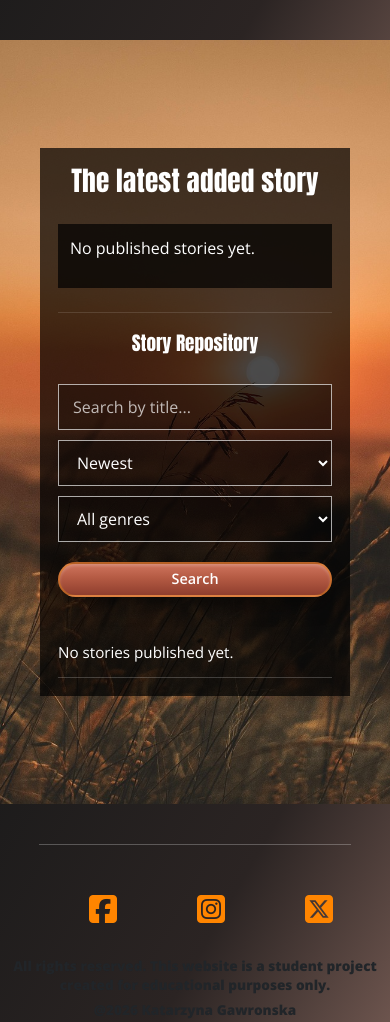
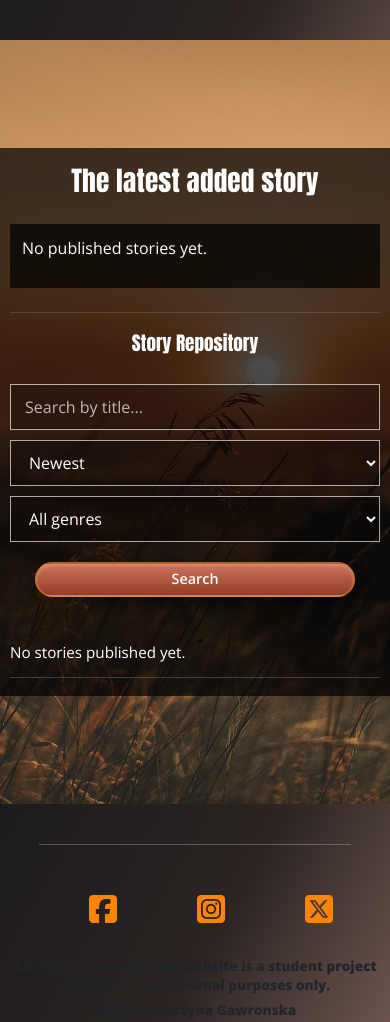
Before and after one commit to Kanareknie/Story-Gym, a Django app: page /repo/ in a window 390 px wide. Shown: the part 76-1098 px from the top of the page. Run offline with Django 4.2, Linux system fonts and the light colour scheme; data that the repository does not hold is empty; some libraries are stand-ins or nearby versions.

Commit message:
Update responsive for repo page

```diff
--- a/static/css/pages.css
+++ b/static/css/pages.css
@@ -1457,7 +1457,7 @@ Pages style CSS
 .stories-panel {
     width: min(1400px, calc(100% - 40px));
     display: grid;
-    grid-template-columns: 1.35fr 1fr;
+    grid-template-columns: minmax(0, 1.35fr) minmax(320px, 1fr);
     gap: clamp(16px, 3vw, 40px);
     padding: clamp(18px, 3.5vw, 44px);
     background: rgba(0, 0, 0, 0.70);
@@ -1643,9 +1643,9 @@ Pages style CSS
 
 .stories-row {
     display: grid;
-    grid-template-columns: 1fr 160px;
-    gap: 10px;
-    align-items: center;
+    grid-template-columns: minmax(0, 1fr) minmax(120px, auto);
+    gap: 16px;
+    align-items: start;
     padding: 14px 0;
     border-bottom: 1px solid rgba(255, 255, 255, 0.2);
 }
@@ -1654,12 +1654,15 @@ Pages style CSS
     display: flex;
     flex-direction: column;
     gap: 15px;
+    min-width: 0;
 }
 
 .story-name {
     font-size: 0.95rem;
     line-height: 1.5;
     color: #ffffff;
+    overflow-wrap: anywhere;
+    word-break: break-word;
 }
 
 .story-author {
@@ -1679,6 +1682,7 @@ Pages style CSS
     align-items: flex-end;
     gap: 8px;
     text-align: right;
+    min-width: 110px;
 }
 
 .story-genre,
@@ -1784,6 +1788,17 @@ Pages style CSS
 
 @media (max-width: 700px) {
 
+     .stories-container {
+        padding-left: 10px;
+        padding-right: 10px;
+    }
+
+    .stories-panel {
+        width: 100%;
+        padding-left: 12px;
+        padding-right: 12px;
+    }
+
     .repo-sort-row {
         flex-direction: column;
         align-items: stretch;
@@ -1851,6 +1866,17 @@ Pages style CSS
 
 /* ✅ Small phones: full-width buttons */
 @media (max-width: 520px) {
+
+    .stories-container {
+        padding-left: 0;
+        padding-right: 0;
+    }
+
+    .stories-panel {
+        width: 100%;
+        padding-left: 10px;
+        padding-right: 10px;
+    }
 
     .stories-btn {
         width: 100%;
```
